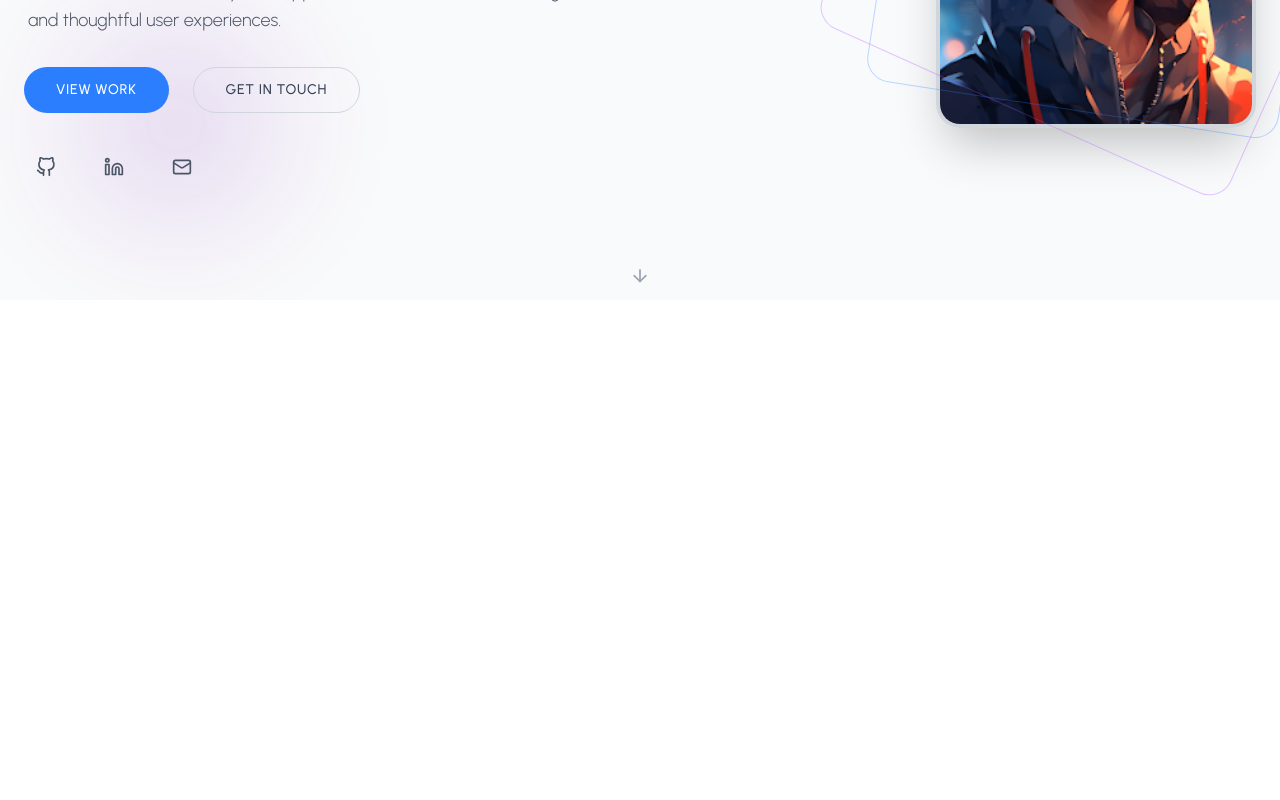
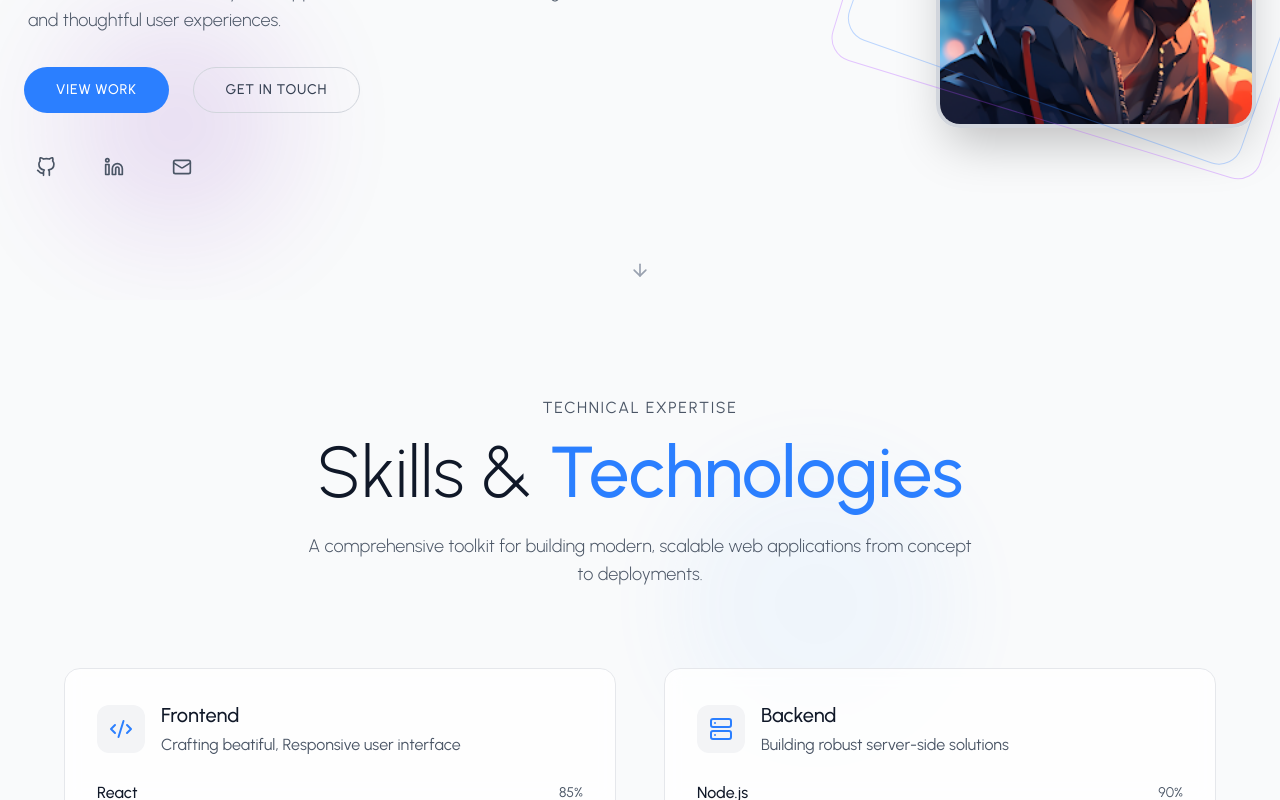
Before and after one commit to FahadKhan99/portfolio, a React (Vite) app in the folder frontend/: page / in a window 1280 px wide. Shown: the part 500-1300 px from the top of the page. Before the commit the page ends 800 px from the top, so only its background shows below. Built offline with nearby package versions, Linux system fonts and the light colour scheme.

Commit message:
feat: add SkillsSection component for displaying skills.

```diff
--- a/frontend/src/App.tsx
+++ b/frontend/src/App.tsx
@@ -1,13 +1,15 @@
 import Navbar from "./components/Navbar";
 import HeroSection from "./components/sections/HeroSection";
+import SkillsSection from "./components/sections/SkillsSection";
 import { ThemeProvider } from "./context/ThemeContext";
 
 function App() {
   return (
     <ThemeProvider>
-      <div>
+      <div className="pb-[100vh]">
         <Navbar />
         <HeroSection />
+        <SkillsSection />
       </div>
     </ThemeProvider>
   );
--- a/frontend/src/components/sections/HeroSection.tsx
+++ b/frontend/src/components/sections/HeroSection.tsx
@@ -28,7 +28,7 @@ const HeroSection = () => {
       {/* hero section */}
       <motion.section
         id="home"
-        style={{ y: scrollY }}
+        //style={{ y: scrollY }}
         className="min-h-screen flex items-center justify-center relative px-6 pt-8"
       >
         <div className="absolute inset-0 overflow-hidden">
--- /dev/null
+++ b/frontend/src/components/sections/SkillsSection.tsx
@@ -0,0 +1,196 @@
+import { useRef } from "react";
+import { SKILL_CATEGORY, STATS, TECH_STACK } from "../../utils/data";
+import { containerVariants, itemVariants } from "../../utils/helper";
+import { useInView, useScroll, useTransform } from "framer-motion";
+import { motion } from "framer-motion";
+
+const SkillsSection = () => {
+  const sectionRef = useRef<HTMLSelectElement | null>(null);
+  const isInView = useInView(sectionRef, { once: true, margin: "-100px" });
+
+  const { scrollYProgress } = useScroll({
+    target: sectionRef,
+    offset: ["start end", "end start"],
+  });
+
+  const y = useTransform(scrollYProgress, [0, 1], [100, -100]);
+
+  const skillBarVariants = {
+    hidden: { width: 0, opacity: 0 },
+    visible: (level: number): any => ({
+      width: `${level}%`,
+      opacity: 1,
+      transition: {
+        duration: 2,
+        ease: "easeOut",
+        delay: 0.2,
+      },
+    }),
+  };
+  return (
+    <section
+      ref={sectionRef}
+      id="skills"
+      className="py-24 px-6 text-gray-900 bg-gray-50 dark:bg-gray-950 dark:text-white relative overflow-hidden"
+    >
+      {/* background elements */}
+      <motion.div style={{ y }} className="absolute inset-0 overflow-hidden">
+        <div className="absolute top-40 right-1/4 w-72 h-72 rounded-full blur-2xl opacity-5 bg-blue-400 dark:bg-blue-500" />
+
+        <div className="absolute bottom-20 left-1/4 w-72 h-72 rounded-full blur-2xl  opacity-5 bg-purple-400 dark:bg-purple-500" />
+      </motion.div>
+
+      <div className="max-w-6xl mx-auto relative z-10">
+        {/* section header */}
+        <motion.div
+          initial="hidden"
+          animate="visible"
+          variants={containerVariants}
+          className="text-center mb-20"
+        >
+          <motion.div
+            variants={itemVariants}
+            className="uppercase tracking-widest text-gray-600 dark:text-gray-500 mb-4"
+          >
+            Technical Expertise
+          </motion.div>
+
+          <motion.h2
+            variants={itemVariants}
+            className="text-3xl md:text-5xl lg:text-7xl font-light mb-6"
+          >
+            Skills &{" "}
+            <span className="text-blue-500 dark:text-blue-400 font-medium">
+              {" "}
+              Technologies
+            </span>
+          </motion.h2>
+
+          <motion.p
+            variants={itemVariants}
+            className="text-lg max-w-2xl mx-auto font-light text-gray-600 dark:text-gray-400"
+          >
+            A comprehensive toolkit for building modern, scalable web
+            applications from concept to deployments.
+          </motion.p>
+        </motion.div>
+
+        {/* skill grid */}
+        <motion.div
+          initial="hidden"
+          animate={isInView ? "visible" : "hidden"}
+          variants={containerVariants}
+          className="grid md:grid-cols-2 gap-8 lg:gap-12"
+        >
+          {SKILL_CATEGORY.map((category, index) => {
+            return (
+              <motion.div
+                key={index}
+                variants={itemVariants}
+                className="p-8 rounded-2xl border bg-white/80 border-gray-200 dark:bg-gray-900/50 dark:border-gray-800 backdrop-blur-sm"
+              >
+                {/* category header */}
+                <div className="flex items-center mb-6">
+                  <div className="p-3 rounded-xl bg-gray-100 dark:bg-gray-800 mr-4">
+                    <category.icon
+                      size={24}
+                      className="text-blue-500 dark:text-blue-400"
+                    />
+                  </div>
+                  <div>
+                    <h3 className="text-xl font-medium mb-1">
+                      {category.title}
+                    </h3>
+                    <p className="text-md text-gray-600 dark:text-gray-400">
+                      {category.description}
+                    </p>
+                  </div>
+                </div>
+
+                {/* Skills list */}
+                <div className="space-y-3">
+                  {category.skills.map((skill, index) => {
+                    return (
+                      <div key={index} className="group">
+                        <div className="flex items-center justify-between mb-2">
+                          <span className="font-medium">{skill.name}</span>
+                          <span className="text-sm text-gray-600 dark:text-gray-500">
+                            {skill.level}%
+                          </span>
+                        </div>
+
+                        <div className="h-2 rounded-full overflow-hidden bg-gray-200 dark:bg-gray-800">
+                          <motion.div
+                            initial="hidden"
+                            animate={isInView ? "visible" : "hidden"}
+                            variants={skillBarVariants}
+                            custom={skill.level}
+                            className={`h-full ${skill.color} rounded-full relative`}
+                          >
+                            <div className="absolute inset-0 bg-white/20 rounded-full opacity-0 group-hover:opacity-100 transition-opacity duration-300" />
+                          </motion.div>
+                        </div>
+                      </div>
+                    );
+                  })}
+                </div>
+              </motion.div>
+            );
+          })}
+        </motion.div>
+
+        {/* additional skills */}
+        <motion.div
+          initial="hidden"
+          animate={isInView ? "visible" : "hidden"}
+          variants={containerVariants}
+          className="mt-16"
+        >
+          <motion.div variants={itemVariants} className="text-center mb-8">
+            <h3 className="text-xl font-semibold mb-4">Also Working With</h3>
+          </motion.div>
+
+          <motion.div
+            variants={itemVariants}
+            className="flex flex-wrap justify-center gap-2"
+          >
+            {TECH_STACK.map((tech, index) => {
+              return (
+                <motion.div
+                  key={index}
+                  whileHover={{ y: -2, scale: 1.05 }}
+                  className="px-4 py-2 rounded-full border transition-all duration-300 bg-white border-gray-300 text-gray-700 hover:border-gray-400 dark:bg-gray-900 dark:border-gray-700 dark:text-gray-300 dark:hover:border-gray-600"
+                >
+                  {tech}
+                </motion.div>
+              );
+            })}
+          </motion.div>
+        </motion.div>
+
+        {/* stats */}
+        <motion.div
+          initial="hidden"
+          animate={isInView ? "visible" : "hidden"}
+          variants={containerVariants}
+          className="mt-20 grid grid-cols-2 md:grid-cols-4 gap-8"
+        >
+          {STATS.map((stat, index) => {
+            return (
+              <motion.div key={index} variants={itemVariants} className="text-center">
+                <div className="text-2xl md:text-3xl font-light text-blue-500 dark:text-blue-400 mb-2">
+                  {stat.number}
+                </div>
+                <div className="text-gray-600 dark:text-gray-400">
+                  {stat.label}
+                </div>
+              </motion.div>
+            );
+          })}
+        </motion.div>
+      </div>
+    </section>
+  );
+};
+
+export default SkillsSection;
```
